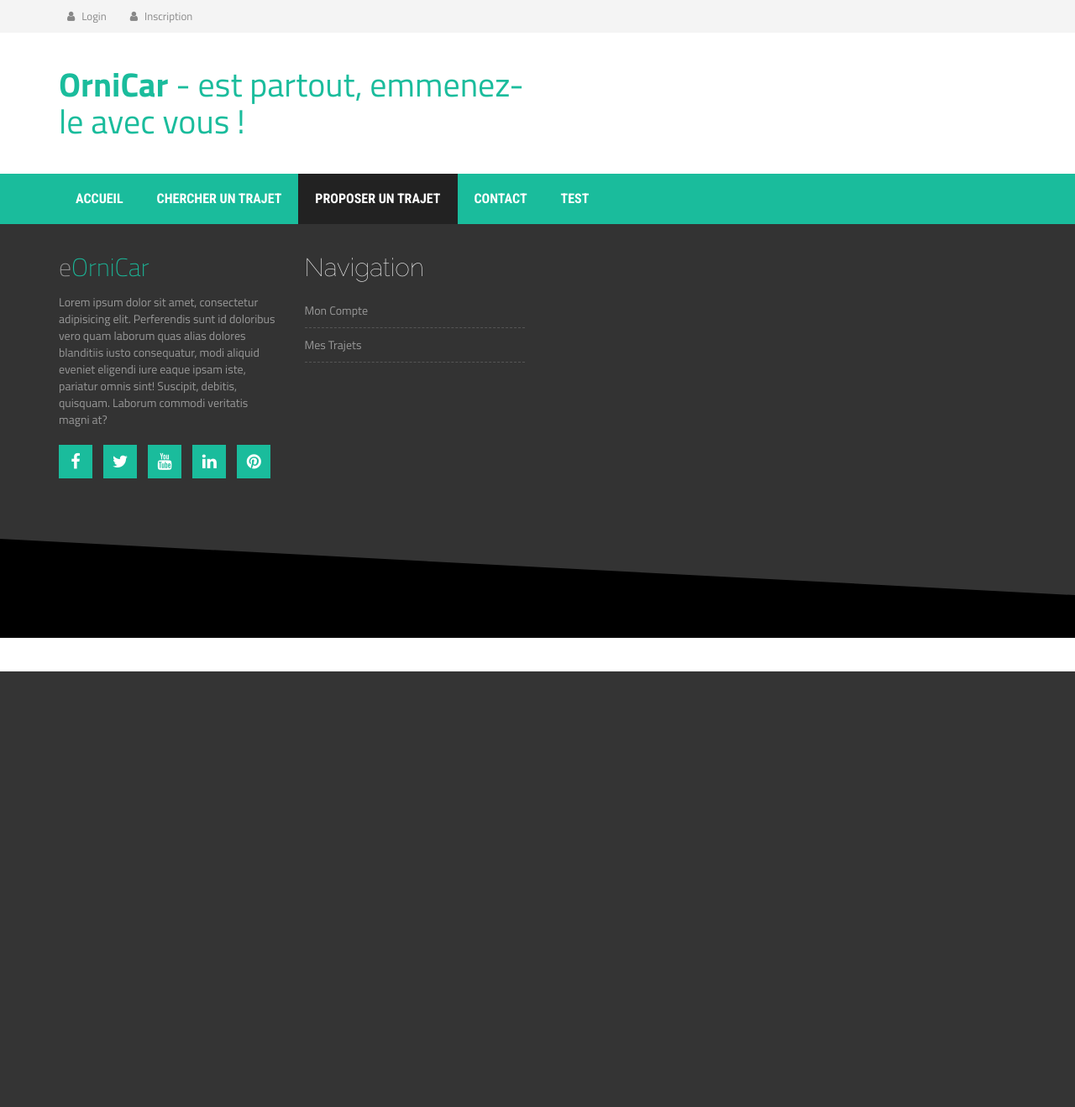
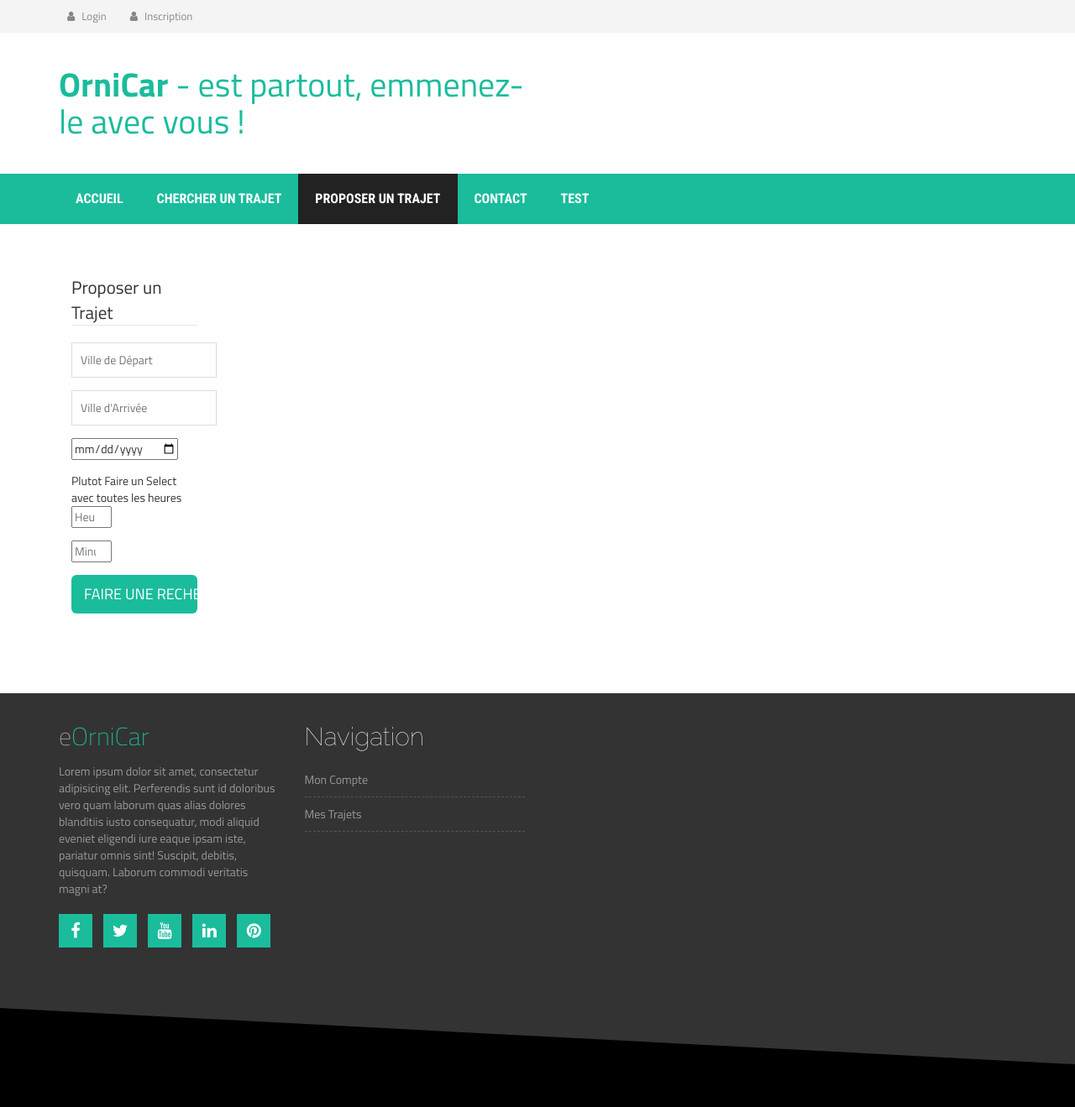
Before and after one commit to Wolfsister/SpartanProjectDDOrniCar, a PHP site: page /proposerTrajet.php in a window 1280 px wide. Shown: the whole page at 84% size. Before the commit the page ends 800 px from the top, so only its background shows below. Run offline with PHP 8.4, Linux system fonts and the light colour scheme; some libraries are stand-ins or nearby versions.

Commit message:
Formulaire de Création d'un Trajet

```diff
--- a/PhpSpartanProject/code/fonctions.php
+++ b/PhpSpartanProject/code/fonctions.php
@@ -1,5 +1,4 @@
 <?php
-
 function connexionBdd() {
     $conn = new mysqli('localhost', 'root', '', 'testornicar');
     return $conn;
--- a/PhpSpartanProject/code/listeTousComptesAdmin.php
+++ b/PhpSpartanProject/code/listeTousComptesAdmin.php
@@ -6,7 +6,7 @@ include '../pagetype/hautPage.php';
 
 
 <?php if($_SESSION['id']==1){ ?>
-<div class="essaiDenis">
+<div class="container">
     <p>
     <h1>Comptes Créés sur OrniCar</h1>
 
--- a/PhpSpartanProject/code/listeTousTrajetsAdmin.php
+++ b/PhpSpartanProject/code/listeTousTrajetsAdmin.php
@@ -5,7 +5,7 @@ include '../pagetype/hautPage.php';
 ?>
 
 <?php if($_SESSION['id']==1){ ?>
-<div class="essaiDenis">
+<div class="container">
     <p>
     <h1>Trajets Créés sur OrniCar</h1>
 
--- a/PhpSpartanProject/code/proposerTrajet.php
+++ b/PhpSpartanProject/code/proposerTrajet.php
@@ -4,7 +4,77 @@ $title='';
 include '../pagetype/hautPage.php';
 ?>
 
+<div class="container">
+    <div class="row pplan" id="anim1">
+        <div class="col-md-12 col-xs-12 col-sm-12  pplan">
+            </br>
+            </br>
+            </br>
+        </div>
+    </div>
 
+    <div class="row" id="anim2">
+
+        <div class="col-md-4 col-xs-12 col-sm-4">
+            <div class="col-md-6 col-sm-12">
+                <form class="form-horizontal" role="form" method="post" action="proposerTrajet_action.php">
+                    <fieldset>
+                        <legend>Proposer un Trajet</legend>
+
+                        <div class="form-group">
+                            <div class="col-md-12 col-xs-12 col-sm-12  splan">
+                                <div class="input-group">
+                                    <input type="text" name="VilleDepart" id="VilleDepart" placeholder="Ville de Départ"/>
+                                </div>
+                            </div>
+                        </div>
+
+                       <div class="form-group">
+                            <div class="col-md-12 col-xs-12 col-sm-12  splan">
+                                <div class="input-group">
+                                    <input type="text" name="VilleArrivee" id="VilleDepart" placeholder="Ville d'Arrivée"/>
+                                </div>
+                            </div>
+                        </div>
+
+                        <div class="form-group">
+                            <div class="col-md-12 col-xs-12 col-sm-12">
+                                <input type="date" name="date" placeholder="Date (YYYY-MM-DD)">
+                            </div>
+                        </div>
+
+                        Plutot Faire un Select avec toutes les heures
+                        <div class="form-group">
+                            <div class="col-md-12 col-xs-12 col-sm-12">
+                                <input type="number" name="heure" min='0' max='24' placeholder="Heure (Format 24h)">
+                            </div>
+                        </div>
+
+                        <div class="form-group">
+                            <div class="col-md-12 col-xs-12 col-sm-12">
+                                <input type="number" name="minute" min='0' max='59' placeholder="Minute(s)">
+                            </div>
+                        </div>
+
+                        <div class="form-group">
+                            <div class="col-md-12 col-xs-12 col-sm-12">
+                                <button type="submit" value="register" id="register" name="register" class="btn btn-default btn-lg btn-block">Faire une recherche</button>
+                            </div>
+                        </div>
+                    </fieldset>
+                    </br>
+                    </br>
+                    </br>
+                    </br>
+
+                </form>
+            </div>
+
+        </div>
+        <div class="col-md-4 col-sm-3">
+        </div>
+    </div>
+</div>
 
 
 <?php
--- a/PhpSpartanProject/code/test.php
+++ b/PhpSpartanProject/code/test.php
@@ -5,7 +5,7 @@ $title = 'Test';
 include '../pagetype/hautPage.php';
 ?>
 
-<div class="essaiDenis">
+<div class="container">
 <?php
 
 //$co = connexionBdd();
--- a/PhpSpartanProject/pagetype/pageModele.php
+++ b/PhpSpartanProject/pagetype/pageModele.php
@@ -4,7 +4,7 @@ $title='';
 include '../pagetype/hautPage.php';
 ?>
 
-<div class="essaiDenis">
+<div class="container">
 
 
 
```
Also changed, not shown: PhpSpartanProject/code/proposerTrajet_action.php (added, +7 -0 lines), PhpSpartanProject/code/rechercheTrajet_action.php (added, +7 -0 lines).
